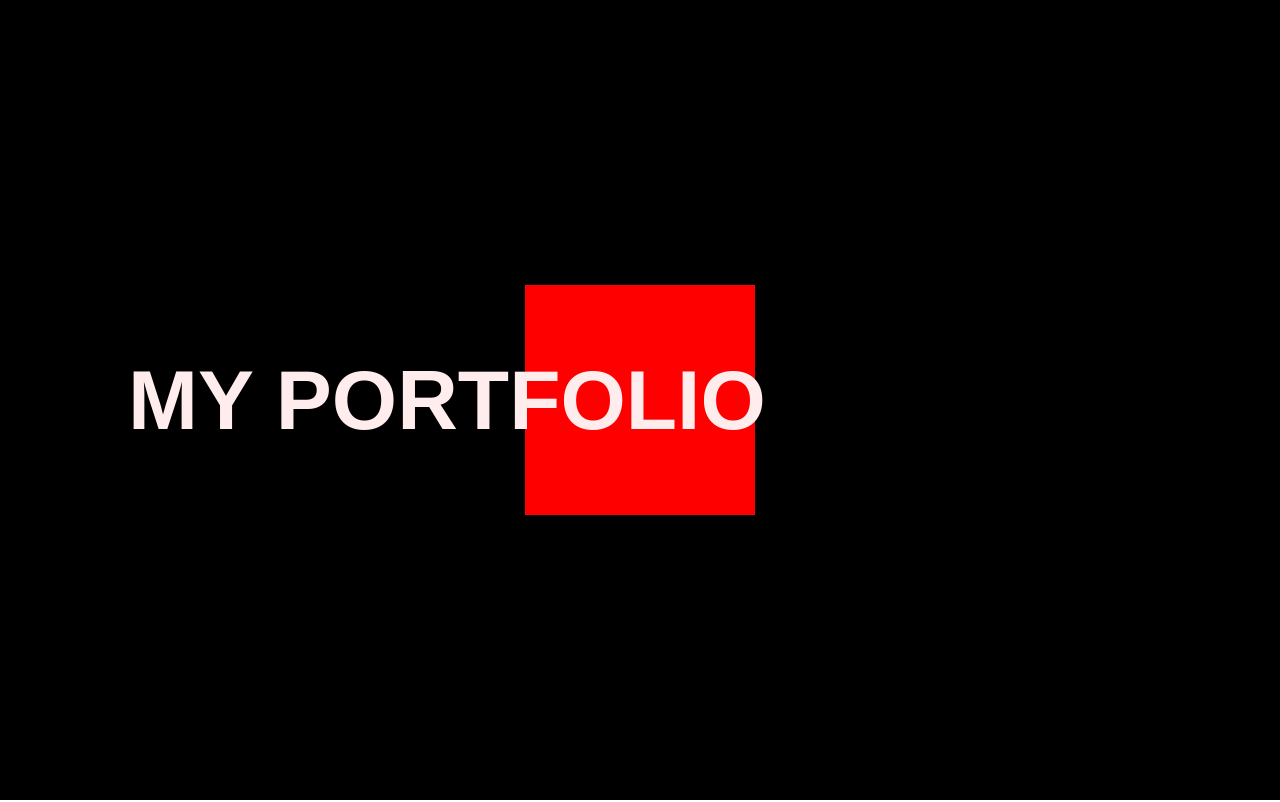
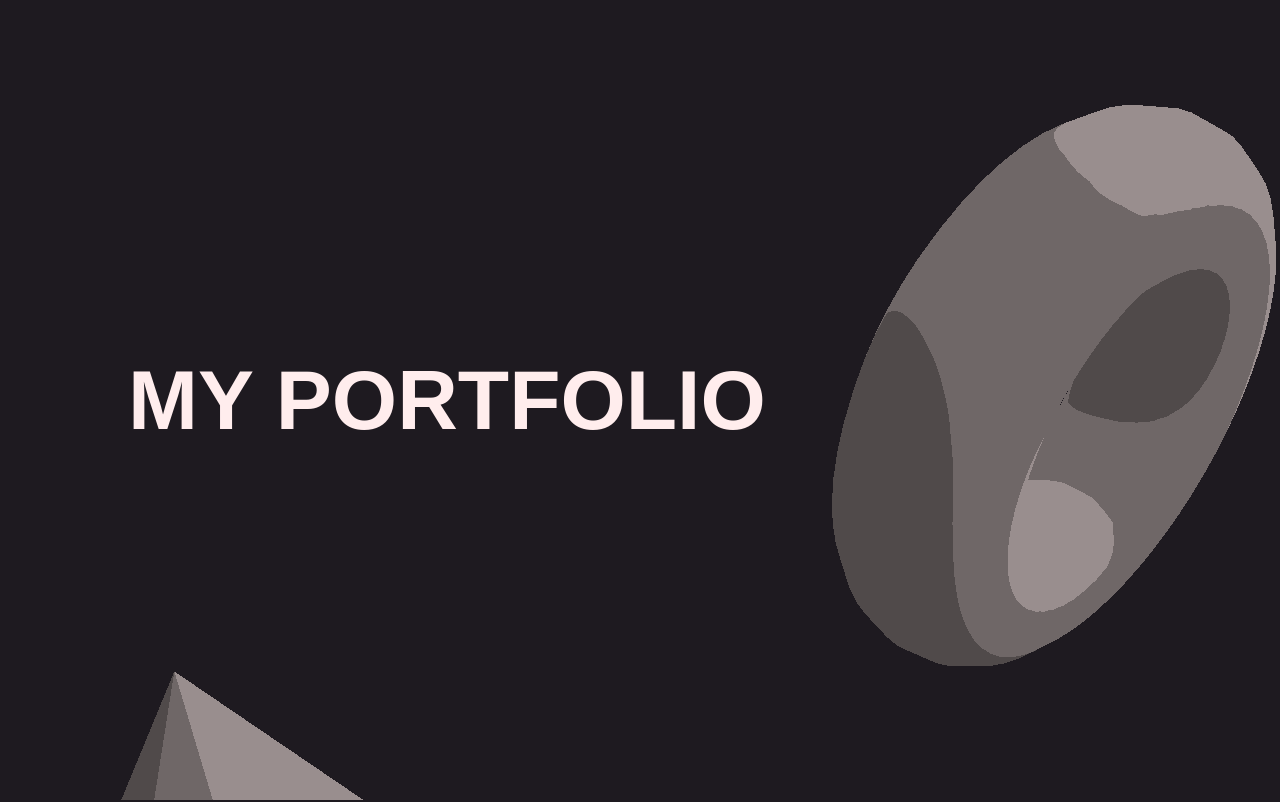
Before and after one commit to libin-code/web-parallax-101, a website built with Vite: page 3d-project/index.html in a window 1280 px wide. Shown: the top 802 px of the page. Built offline with nearby package versions, Linux system fonts and the light colour scheme; animation ran at ten frames a second; what lil-gui would draw is missing.

Commit message:
feat: Finished the end code for 3d-project

```diff
--- a/3d-project/src/script.js
+++ b/3d-project/src/script.js
@@ -1,90 +1,151 @@
-import * as THREE from 'three'
-import GUI from 'lil-gui'
+import * as THREE from "three";
+import GUI from "lil-gui";
 
 /**
  * Debug
  */
-const gui = new GUI()
+const gui = new GUI();
 
 const parameters = {
-    materialColor: '#ffeded'
-}
+  materialColor: "#ffeded",
+};
 
-gui
-    .addColor(parameters, 'materialColor')
+const cursor = {};
+cursor.x = 0;
+cursor.y = 0;
+
+gui.addColor(parameters, "materialColor");
 
 /**
  * Base
  */
 // Canvas
-const canvas = document.querySelector('canvas.webgl')
+const canvas = document.querySelector("canvas.webgl");
 
 // Scene
-const scene = new THREE.Scene()
+const scene = new THREE.Scene();
 
-/**
- * Test cube
- */
-const cube = new THREE.Mesh(
-    new THREE.BoxGeometry(1, 1, 1),
-    new THREE.MeshBasicMaterial({ color: '#ff0000' })
-)
-scene.add(cube)
+// Texture
+const textureLoader = new THREE.TextureLoader();
+const gradientTexture = textureLoader.load(
+  "../static/textures/gradients/3.jpg"
+);
+const material = new THREE.MeshToonMaterial({
+  color: parameters.materialColor,
+  gradientMap: gradientTexture,
+});
+gradientTexture.magFilter = THREE.NearestFilter;
+
+const objectsDistance = 2;
+
+// Meshes
+const mesh1 = new THREE.Mesh(new THREE.TorusGeometry(1, 0.4, 16, 60), material);
+const mesh2 = new THREE.Mesh(new THREE.ConeGeometry(1, 2, 32), material);
+const mesh3 = new THREE.Mesh(
+  new THREE.TorusKnotGeometry(0.8, 0.35, 100, 16),
+  material
+);
+
+mesh1.position.y = -objectsDistance * 0;
+mesh2.position.y = -objectsDistance * 1;
+mesh3.position.y = -objectsDistance * 2;
+mesh1.position.x = 2;
+mesh2.position.x = -2;
+mesh3.position.x = 2;
+
+scene.add(mesh1, mesh2, mesh3);
 
 /**
  * Sizes
  */
 const sizes = {
   width: window.innerWidth,
-    height: window.innerHeight
-}
+  height: window.innerHeight,
+};
 
-window.addEventListener('resize', () =>
-{
+window.addEventListener("resize", () => {
   // Update sizes
-    sizes.width = window.innerWidth
-    sizes.height = window.innerHeight
+  sizes.width = window.innerWidth;
+  sizes.height = window.innerHeight;
 
   // Update camera
-    camera.aspect = sizes.width / sizes.height
-    camera.updateProjectionMatrix()
+  camera.aspect = sizes.width / sizes.height;
+  camera.updateProjectionMatrix();
 
   // Update renderer
-    renderer.setSize(sizes.width, sizes.height)
-    renderer.setPixelRatio(Math.min(window.devicePixelRatio, 2))
-})
+  renderer.setSize(sizes.width, sizes.height);
+  renderer.setPixelRatio(Math.min(window.devicePixelRatio, 2));
+});
+
+window.addEventListener("mousemove", (event) => {
+  cursor.x = event.clientX / sizes.width - 0.5;
+  cursor.y = event.clientY / sizes.height - 0.5;
+});
 
 /**
  * Camera
  */
+
+let scrollY = window.scrollY;
+
+window.addEventListener("scroll", () => {
+  scrollY = window.scrollY;
+});
+
 // Base camera
-const camera = new THREE.PerspectiveCamera(35, sizes.width / sizes.height, 0.1, 100)
-camera.position.z = 6
-scene.add(camera)
+const camera = new THREE.PerspectiveCamera(
+  35,
+  sizes.width / sizes.height,
+  0.1,
+  100
+);
+camera.position.z = 6;
+
+const cameraGroup = new THREE.Group();
+cameraGroup.add(camera);
+scene.add(cameraGroup);
+
+const directionalLight = new THREE.DirectionalLight("#ffffff", 1);
+directionalLight.position.set(1, 1, 0);
+scene.add(directionalLight);
 
 /**
  * Renderer
  */
 const renderer = new THREE.WebGLRenderer({
-    canvas: canvas
-})
-renderer.setSize(sizes.width, sizes.height)
-renderer.setPixelRatio(Math.min(window.devicePixelRatio, 2))
+  canvas: canvas,
+  alpha: true,
+});
+renderer.setSize(sizes.width, sizes.height);
+renderer.setPixelRatio(Math.min(window.devicePixelRatio, 2));
 
 /**
  * Animate
  */
-const clock = new THREE.Clock()
+const clock = new THREE.Clock();
 
-const tick = () =>
-{
-    const elapsedTime = clock.getElapsedTime()
+const sectionMeshes = [mesh1, mesh2, mesh3];
+
+const tick = () => {
+  const elapsedTime = clock.getElapsedTime();
+
+  for (const mesh of sectionMeshes) {
+    mesh.rotation.x = elapsedTime * 0.1;
+    mesh.rotation.y = elapsedTime * 0.12;
+  }
+
+  camera.position.y = (-scrollY / sizes.height) * objectsDistance;
+
+  const parallaxX = cursor.x;
+  const parallaxY = -cursor.y;
+  camera.position.x = parallaxX;
+  cameraGroup.position.y = parallaxY;
 
   // Render
-    renderer.render(scene, camera)
+  renderer.render(scene, camera);
 
   // Call tick again on the next frame
-    window.requestAnimationFrame(tick)
-}
+  window.requestAnimationFrame(tick);
+};
 
-tick()
+tick();
--- a/3d-project/style.css
+++ b/3d-project/style.css
@@ -7,7 +7,8 @@
 html,
 body
 {
-    overflow: hidden;
+    /* overflow: hidden; */
+    background: #1e1a20;
 }
 
 .webgl
```
Also changed, not shown: 3d-project/static/textures/gradients/3.jpg (added), 3d-project/static/textures/gradients/5.jpg (added), 4 other files. Lines whose indentation alone changed are shown as unchanged.
